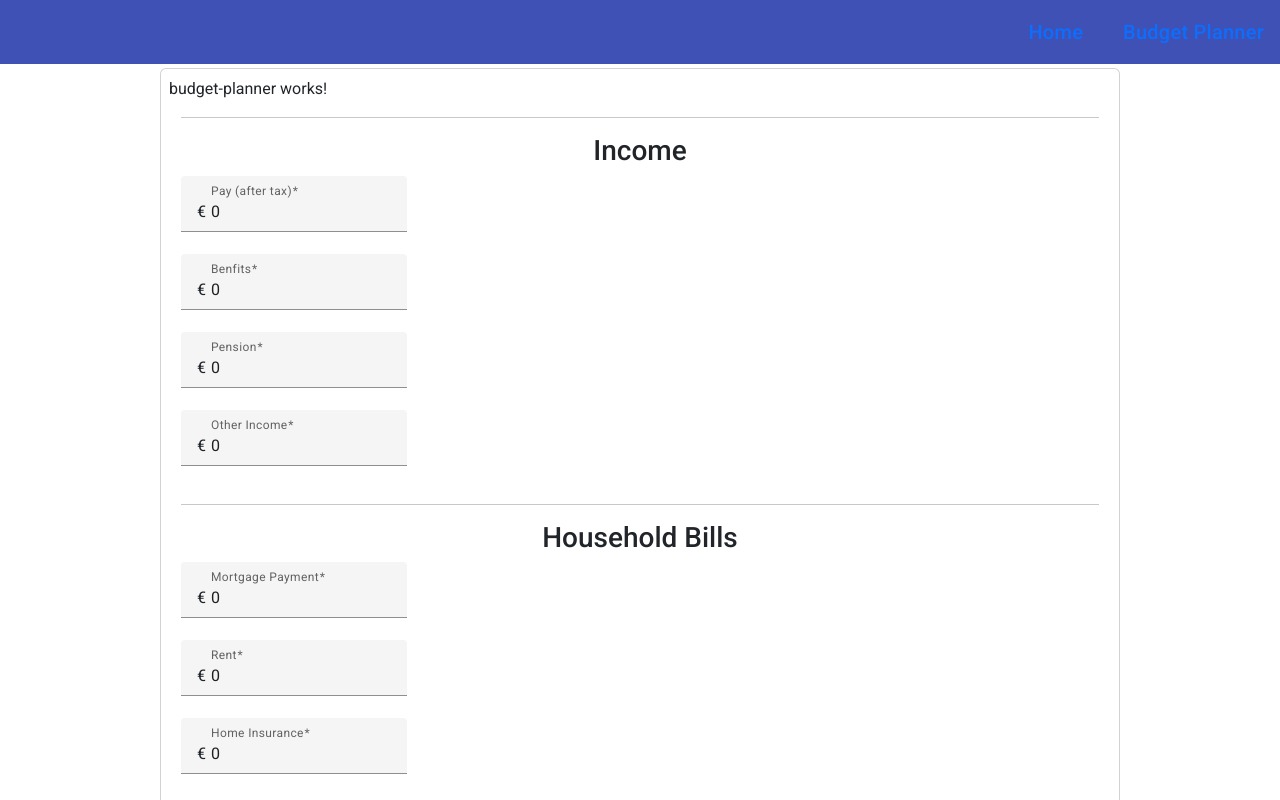
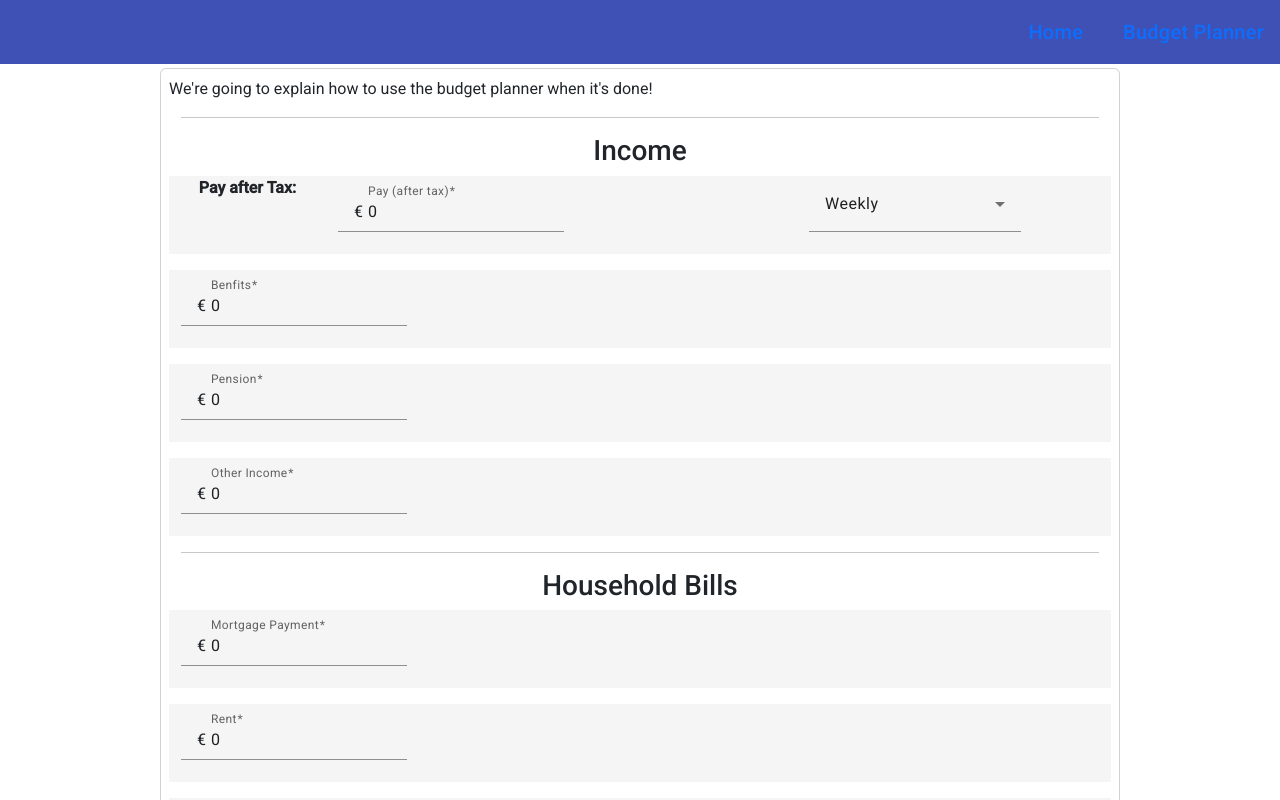
Before and after one commit to TUDublin/code-and-docs-rachelrring, an Angular app in the folder client-side/budget-app/: page /budget-planner in a window 1280 px wide. Shown: the top 800 px of the page. Built offline with nearby package versions, Linux system fonts and the light colour scheme.

Commit message:
Testing dropdown menu for incomePay field

```diff
--- a/client-side/budget-app/src/app/budget-planner/budget-planner.component.css
+++ b/client-side/budget-app/src/app/budget-planner/budget-planner.component.css
@@ -1,3 +1,4 @@
-button {
-    background-color: yellow;
+.row {
+    background-color: rgba(0, 0, 0, 0.04);
+    margin-bottom: 1em;
 }
--- a/client-side/budget-app/src/app/budget-planner/budget-planner.component.html
+++ b/client-side/budget-app/src/app/budget-planner/budget-planner.component.html
@@ -1,9 +1,13 @@
 <!DOCTYPE html>
-<p>budget-planner works!</p>
+<!-- TODO: explain how to use this -->
+<p>We're going to explain how to use the budget planner when it's done!</p>
 <form [formGroup]="myForm" (ngSubmit)="onSubmit()" class="container">
     <hr>
     <h3 class="text-center">Income</h3>
     <div class="row">
+        <div class="col-md-2 text-center ">
+            <strong>Pay after Tax:</strong>
+        </div>
         <div class="col-md-6">
             <mat-form-field>
                 <mat-label>Pay (after tax)</mat-label>
@@ -17,6 +21,15 @@
                 }
             </mat-form-field>
             <!-- TODO: Add dropdown menu for user to select how often payments and income are -->
+        </div>
+        <div class="col-md-3">
+            <mat-form-field>
+                <mat-select formControlName="incomePayFrequency">
+                    <mat-option value="weekly">Weekly</mat-option>
+                    <mat-option value="monthly">Monthly</mat-option>
+                    <mat-option value="yearly">Yearly</mat-option>
+                </mat-select>
+            </mat-form-field>
         </div>
     </div>
     <div class="row">
@@ -793,9 +806,8 @@
     </div>
 </form>
 
-<!-- Add this div at the bottom of your template -->
-<div class="row mt-4">
+<div class="row bg-white">
     <div>
-      <canvas id="doughnutChart" width="400" height="400"></canvas>
+        <canvas id="doughnutChart" width="400" height="400"></canvas>
     </div>
-  </div>
+</div>
--- a/client-side/budget-app/src/app/budget-planner/budget-planner.component.ts
+++ b/client-side/budget-app/src/app/budget-planner/budget-planner.component.ts
@@ -3,6 +3,7 @@ import { CommonModule } from '@angular/common';
 import { MatFormFieldModule } from '@angular/material/form-field';
 import { MatInputModule } from '@angular/material/input';
 import { MatButtonModule } from '@angular/material/button';
+import { MatSelectModule } from '@angular/material/select';
 import { ReactiveFormsModule, FormBuilder, FormGroup, Validators } from '@angular/forms';
 import { Chart } from 'chart.js/auto';
 
@@ -15,6 +16,7 @@ import { Chart } from 'chart.js/auto';
     MatInputModule,
     ReactiveFormsModule,
     MatButtonModule,
+    MatSelectModule,
   ],
   templateUrl: './budget-planner.component.html',
   styleUrl: './budget-planner.component.css'
@@ -29,6 +31,7 @@ export class BudgetPlannerComponent {
       incomePay: [0.00, [
         Validators.required, Validators.min(0),
       ]],
+      incomePayFrequency: ['weekly', Validators.required],
       incomeBenefits: [0.00, [
         Validators.required, Validators.min(0),
       ]],
@@ -193,10 +196,8 @@ export class BudgetPlannerComponent {
 
    onSubmit() {
     if (this.myForm.valid) {
-      // Process the form data here
-      console.log(this.myForm.value);
       const formData = this.myForm.value;
-      const chartData = this.getChartData(Object.values(formData).map(Number)) ;
+      const chartData = this.getChartData(Object.values(formData).map(Number));
       const chartLabels = [
         "Income",
         "Household Bills",
@@ -209,7 +210,6 @@ export class BudgetPlannerComponent {
         "Travel and Leisure",
         "Other",
       ];
-      // Create or update the doughnut chart
       this.updateDoughnutChart(chartLabels, chartData);
     }
   }
--- a/client-side/budget-app/src/app/navbar/navbar.component.ts
+++ b/client-side/budget-app/src/app/navbar/navbar.component.ts
@@ -11,5 +11,4 @@ import {MatToolbarModule} from '@angular/material/toolbar';
   styleUrl: './navbar.component.css'
 })
 export class NavbarComponent {
-
 }
```
Also changed, not shown: 1 other file (tests, documents, lock files or other folders).
